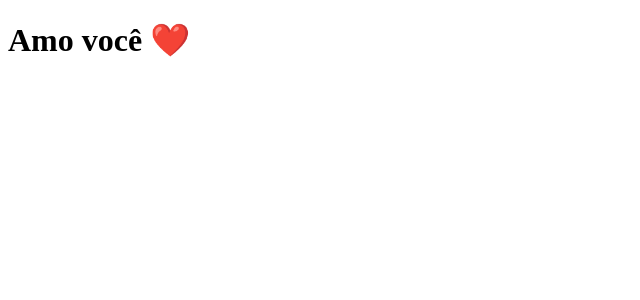
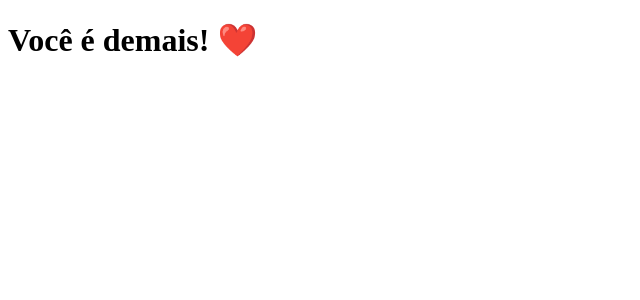
Before and after one commit to GSFZamai/clone-tabnews, a Next.js app: page / in a window 1280 px wide. Shown: the top 300 px of the page, without its empty margins (0-640 px from the left). Built offline with nearby package versions, Linux system fonts and the light colour scheme.

Commit message:
Mensagem alterada

```diff
--- a/pages/index.tsx
+++ b/pages/index.tsx
@@ -2,6 +2,6 @@ import React from "react";
 
 export default function Home() {
     return(
-        <h1>Amo você ❤️</h1>
+        <h1>Você é demais! ❤️</h1>
     )
 }
```
